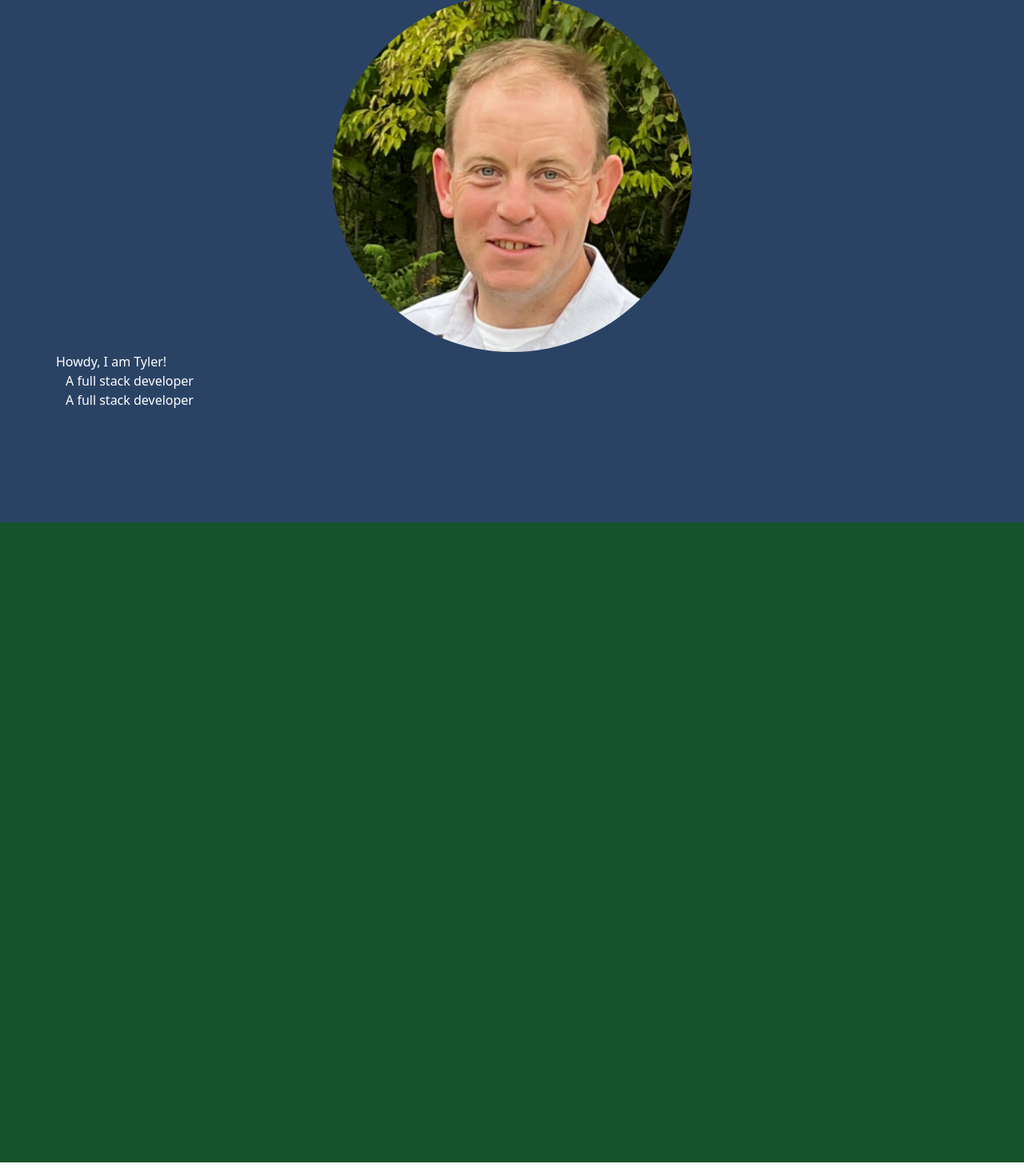
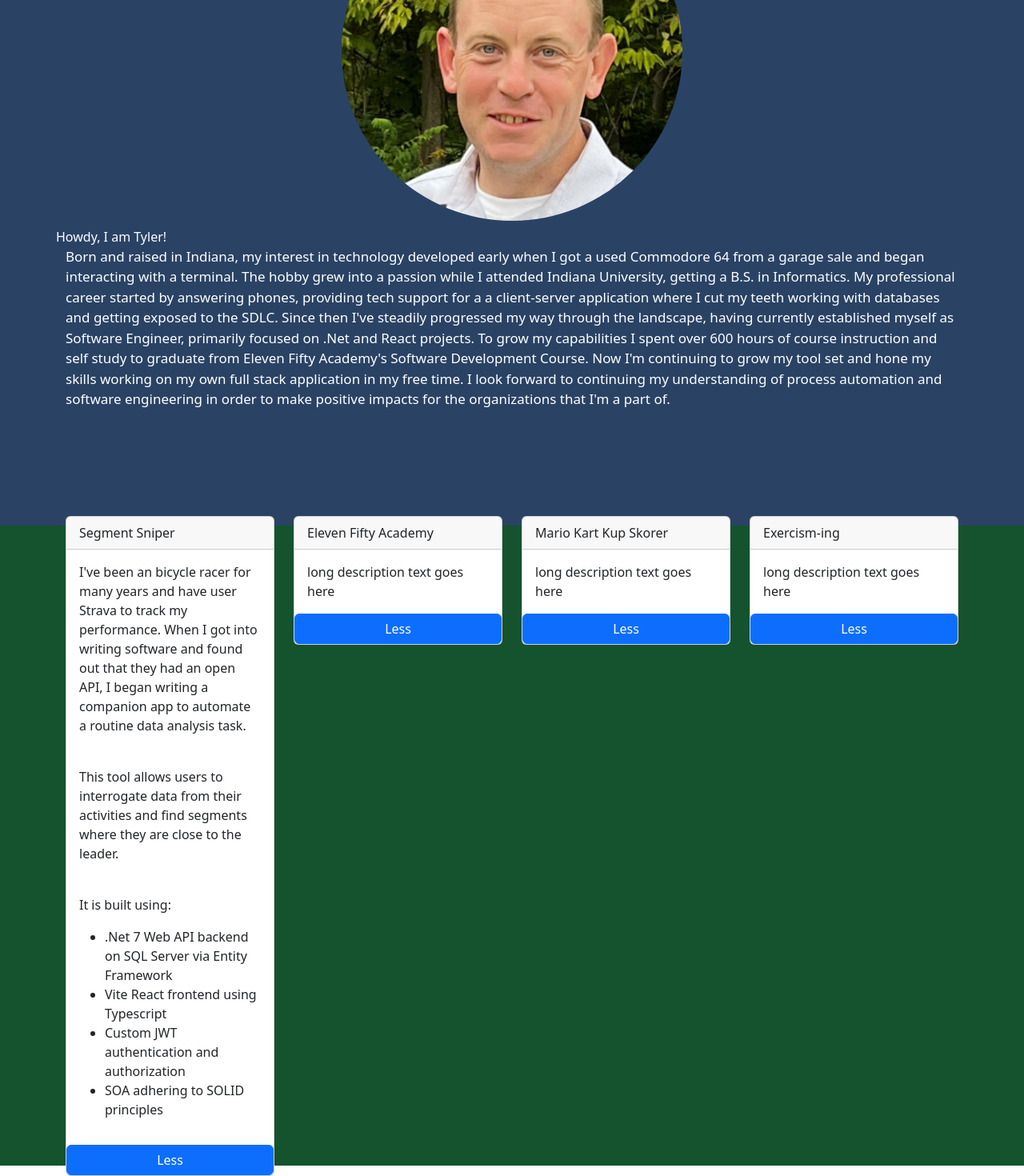
Before and after one commit to tylerstambaugh/ProfessionalPortfolio, a React (Vite) app: page / in a window 1280 px wide. Shown: the part 247-1717 px from the top of the page at 80% size. Built offline with nearby package versions, Linux system fonts and the light colour scheme.

Commit message:
working on projects section

```diff
--- a/package.json
+++ b/package.json
@@ -19,7 +19,8 @@
     "react-bootstrap": "^2.9.1",
     "react-dom": "^18.2.0",
     "react-router-bootstrap": "^0.26.2",
-    "react-router-dom": "^6.18.0"
+    "react-router-dom": "^6.18.0",
+    "uuidv4": "^6.2.13"
   },
   "devDependencies": {
     "@types/node": "^20.9.0",
--- a/src/App.css
+++ b/src/App.css
@@ -10,7 +10,12 @@
     font-size: 48px;
 }
 
+.about-me-text {
+  font-size: 17px;
+  width:auto;
+  margin-bottom: 150px;
+}
+
 .headshot {
   width: 450px;
-  height: auto;
 }
--- a/src/components/AboutMe.tsx
+++ b/src/components/AboutMe.tsx
@@ -4,8 +4,8 @@ import { Col, Container, Row, Stack, Image } from "react-bootstrap";
 import "../App.css";
 
 const greeting = "Howdy, I am Tyler!";
-const bio1 = "A full stack developer";
-const bio2 = "and exceptional problem solver";
+const bio1 =
+  "Born and raised in Indiana, my interest in technology developed early when I got a used Commodore 64 from a garage sale and began interacting with a terminal. The hobby grew into a passion while I attended Indiana University, getting a B.S. in Informatics. My professional career started by answering phones, providing tech support for a a client-server application where I cut my teeth working with databases and getting exposed to the SDLC. Since then I've steadily progressed my way through the landscape, having currently established myself as Software Engineer, primarily focused on .Net and React projects. To grow my capabilities I spent over 600 hours of course instruction and self study to graduate from Eleven Fifty Academy's Software Development Course. Now I'm continuing to grow my tool set and hone my skills working on my own full stack application in my free time. I look forward to continuing my understanding of process automation and software engineering in order to make positive impacts for the organizations that I'm a part of.";
 
 export default function AboutMe() {
   return (
@@ -15,14 +15,15 @@ export default function AboutMe() {
         backgroundColor="#2A4365"
         id="aboutMe"
       >
-        <Image src={Headshot} roundedCircle={true} className="headshot" />
         <Container className="justify-content-center">
+          <Row className="headshot pb-2 mx-auto">
+            <Image src={Headshot} roundedCircle={true} />
+          </Row>
           <Row>{greeting}</Row>
           <Row>
-            <Col>{bio1}</Col>
-          </Row>
-          <Row>
-            <Col>{bio1}</Col>
+            <Col className="about-me-text" lg={12}>
+              {bio1}
+            </Col>
           </Row>
         </Container>
       </FullScreenSection>
--- a/src/components/Header.tsx
+++ b/src/components/Header.tsx
@@ -32,7 +32,7 @@ export default function Header() {
 
   useEffect(() => {
     const handleResize = () => {
-      setIsCollapsed(window.innerWidth < 992); // Assuming 768px is the breakpoint for collapse
+      setIsCollapsed(window.innerWidth < 992);
       console.log("isCollapsed", isCollapsed);
       console.log("window.innerWidth", window.innerWidth);
     };
@@ -52,12 +52,9 @@ export default function Header() {
         sticky="top"
       >
         <Container>
-          <Navbar.Brand
-            href="#aboutMe"
-            className="navbar-brand-text justify-content-start"
-          >
+          <Navbar.Text className="navbar-brand-text justify-content-start">
             Tyler Stambaugh
-          </Navbar.Brand>
+          </Navbar.Text>
           <Navbar.Toggle aria-controls="responsive-navbar-nav" />
           {!isCollapsed ? (
             <>
--- a/src/components/Projects.tsx
+++ b/src/components/Projects.tsx
@@ -1,10 +1,25 @@
-import React from "react";
-import { Col, Container, Row } from "react-bootstrap";
+import React, { useState } from "react";
+import { Button, Card, Col, Container, Row } from "react-bootstrap";
 import FullScreenSection from "./FullScreenSection";
+import segmentSniperImg from "../assets/images/segmentSniperScreenshot.png";
+import { v4 as uuidv4 } from "uuid";
+import efaImage from "../assets/images/efa.png";
+import mkKupSkorerImage from "../assets/images/mkKupSkorer.png";
+import exercismImage from "../assets/images/exercismScreenshot.png";
+
+type project = {
+  id: string;
+  title: string;
+  shortDescription: string | JSX.Element;
+  longDescription: string | JSX.Element;
+  getImageSrc: () => string;
+};
 
 export default function Projects() {
-  const projects = [
+  const [showBack, setShowBack] = useState<{ [key: string]: boolean }>({});
+  const projects: project[] = [
     {
+      id: uuidv4(),
       title: "Segment Sniper",
       shortDescription:
         "A .Net Web API / React project that integrates with Strava to allow athletes to analyze workout data efficiently.",
@@ -35,6 +50,7 @@ export default function Projects() {
       ),
     },
     {
+      id: uuidv4(),
       title: "Eleven Fifty Academy",
       shortDescription: `In May of 2022 I completed Eleven Fifty Academy's Software Development Course. This entailed over 600 hours of course
             instruction and lab time learning to build and maintain .Net applications. It was a fantastic experience that allowed
@@ -44,6 +60,7 @@ export default function Projects() {
       longDescription: "long description text goes here",
     },
     {
+      id: uuidv4(),
       title: "Mario Kart Kup Skorer",
       shortDescription:
         "A .Net Web API / MVC application used to solve the real world problems of tracking Mario Kart Kup scoring across game sessions.",
@@ -51,6 +68,7 @@ export default function Projects() {
       longDescription: "long description text goes here",
     },
     {
+      id: uuidv4(),
       title: "Exercism-ing",
       shortDescription: (
         <span>
@@ -64,6 +82,10 @@ export default function Projects() {
     },
   ];
 
+  const toggleShowReverse = (projectId: string) => {
+    setShowBack((prev) => ({ ...prev, [projectId]: !prev[projectId] }));
+  };
+
   return (
     <>
       <FullScreenSection
@@ -73,7 +95,36 @@ export default function Projects() {
       >
         <Container>
           <Row>
-            <Col></Col>
+            {projects.map((item) =>
+              showBack[item.id] ? (
+                <Col key={item.id} md={6} lg={6} sm={12} xl={6} xxl={6}>
+                  <Card>
+                    <Card.Header>{item.title}</Card.Header>
+                    <Card.Img variant="top" src={item.getImageSrc()} />
+
+                    <Card.Body>
+                      <Card.Text>{item.shortDescription}</Card.Text>
+                    </Card.Body>
+                    <Button onClick={() => toggleShowReverse(item.id)}>
+                      More
+                    </Button>
+                  </Card>
+                </Col>
+              ) : (
+                <Col key={item.id}>
+                  <Card>
+                    <Card.Header>{item.title}</Card.Header>
+
+                    <Card.Body>
+                      <Card.Text>{item.longDescription}</Card.Text>
+                    </Card.Body>
+                    <Button onClick={() => toggleShowReverse(item.id)}>
+                      Less
+                    </Button>
+                  </Card>
+                </Col>
+              )
+            )}
           </Row>
         </Container>
       </FullScreenSection>
```
Also changed, not shown: 1 other file (tests, documents, lock files or other folders).
